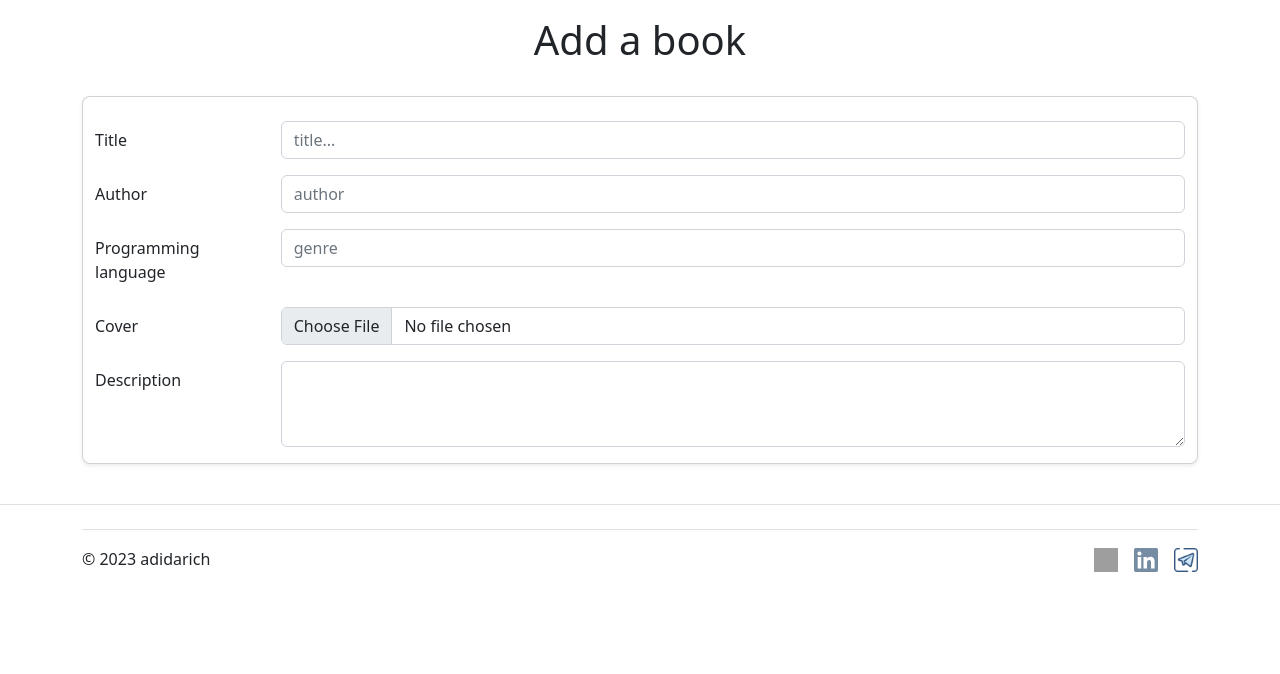
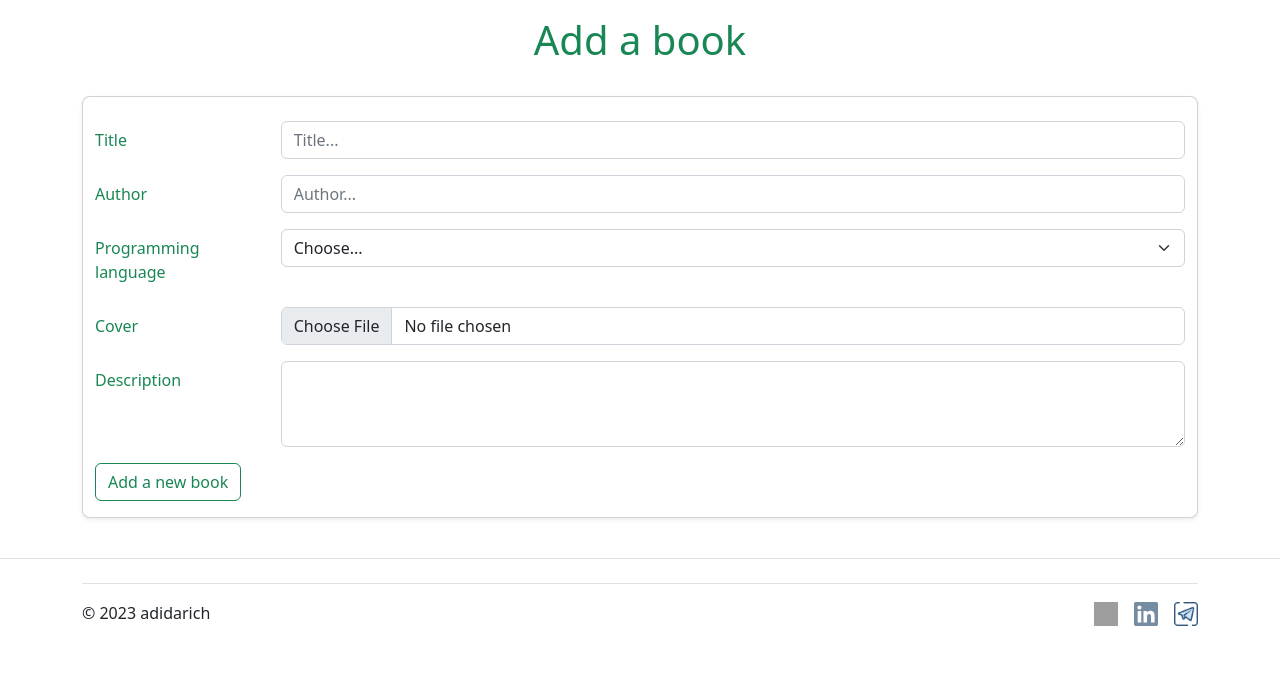
Before and after one commit to adidarich/bookstore, a Flask app: page /add_book in a window 1280 px wide. Shown: the part 126-800 px from the top of the page. Run offline with Flask 3, Linux system fonts and the light colour scheme; grey boxes are pictures that could not be loaded.

Commit message:
finished templates (add_books.html)

```diff
--- a/templates/add_book.html
+++ b/templates/add_book.html
@@ -1,43 +1,61 @@
 {% extends 'base.html' %} {% block title %} {% endblock %} {% block body %}
 <header class="py-3 mb-4 border-bottom">
     <div class="container d-flex flex-wrap justify-content-center">
-        <h1 align="center">Add a book</h1>
+        <h1 align="center" class="text-success">Add a book</h1>
             <div class="container mx-auto mt-4">
                 <div class="row justify-content-center">
                     <div class="card mb-4 rounded-3 shadow-sm">
                         <form method="POST">
                             <br>
                             <div class="mb-3 row">
-                                <label for="title" class="col-sm-2 col-form-label">Title</label>
+                                <label for="title" class="col-sm-2 col-form-label text-success">Title</label>
                             <div class="col-sm-10">
-                                <input type="text" class="form-control" name="title" id="title" placeholder="title...">
+                                <input type="text" class="form-control" name="title" id="title" placeholder="Title...">
                             </div>
                             </div>
                             <div class="mb-3 row">
-                                <label for="author" class="col-sm-2 col-form-label">Author</label>
+                                <label for="author" class="col-sm-2 col-form-label text-success">Author</label>
                             <div class="col-sm-10">
-                                 <input type="text" class="form-control" name="author" id="author" placeholder="author">
+                                 <input type="text" class="form-control" name="author" id="author" placeholder="Author...">
                             </div>
                             </div>
                             <div class="mb-3 row">
-                                <label for="pl" class="col-sm-2 col-form-label">Programming language</label>
+                                <label for="pl" class="col-sm-2 col-form-label text-success">Programming language</label>
+                                    <div class="col-sm-10">
+                                        <select class="form-select" name="pl" id="pl">
+                                            <option selected>Choose...</option>
+                                            <option value="1">C</option>
+                                            <option value="2">C#</option>
+                                            <option value="3">C++</option>
+                                            <option value="4">Java</option>
+                                            <option value="5">JavaScript</option>
+                                            <option value="6">Ruby</option>
+                                            <option value="7">Python</option>
+                                            <option value="8">Go</option>
+                                            <option value="9">php</option>
+                                            <option value="10">Swift</option>
+                                            <option value="11">SQL</option>
+                                            <option value="12">others...</option>
+                                        </select>
+                                    </div>
+                            </div>
+                            <div class="mb-3 row">
+                                <label for="cover" class="col-sm-2 col-form-label text-success">Cover</label>
                             <div class="col-sm-10">
-                                 <input type="text" class="form-control" name="pl" id="pl" placeholder="genre">
+                                 <input type="file" class="form-control" name="cover" id="cover" placeholder="Cover...">
                             </div>
                             </div>
                             <div class="mb-3 row">
-                                <label for="cover" class="col-sm-2 col-form-label">Cover</label>
-                            <div class="col-sm-10">
-                                 <input type="file" class="form-control" name="cover" id="cover" placeholder="cover">
-                            </div>
-                            </div>
-                            <div class="mb-3 row">
-                                <label for="description" class="col-sm-2 col-form-label">Description</label>
+                                <label for="description" class="col-sm-2 col-form-label text-success">Description</label>
                             <div class="col-sm-10">
                                  <textarea class="form-control" name="description" id="description" rows="3"></textarea>
                             </div>
                             </div>
-
+                                <div class="mb-3 row">
+                                    <div class="col-sm-10">
+                                         <button type="button" class="btn btn-outline-success">Add a new book</button>
+                                    </div>
+                                </div>
                         </form>
                     </div>
                 </div>
--- a/templates/home.html
+++ b/templates/home.html
@@ -4,9 +4,10 @@
 {% endblock %}
 
 {% block body %}
+<header class="py-3 mb-4 border-bottom">
     <div class="container d-flex flex-wrap justify-content-center">
-    <div class="p-4 p-md-5 mb-4 rounded text-bg-white">
-        <h1 class="text-center text-success">Welcome to BookStore!</h1>
+            <h1 align="center" class="text-success">Welcome to BookStore!</h1>
+                <div class="container mx-auto mt-4">
                     <p class="text-center">This is an online library for those who want to learn about the world of IT,
                         wants to learn a new profession. Here you will find books that are interconnected with the IT industry,
                         more precisely with programming. There are different books on different programming languages here.
@@ -15,6 +16,7 @@
                     <img class="rounded mx-auto d-block" src="static/images/others.png" alt="picture PL">
                 </div>
     </div>
+</header>
    <div class="container">
   <footer class="d-flex flex-wrap justify-content-between align-items-center py-3 my-4 border-top">
     <div class="col-md-4 d-flex align-items-center">
--- a/templates/library.html
+++ b/templates/library.html
@@ -1,7 +1,7 @@
 {% extends 'base.html' %} {% block title %} {% endblock %} {% block body %}
 <header class="py-3 mb-4 border-bottom">
     <div class="container d-flex flex-wrap justify-content-center">
-         <h1 align="center">Library</h1>
+         <h1 align="center" class="text-success">Library</h1>
             <div class="container mx-auto mt-4">
              <div class="row justify-content-center">
                  <div class="row row-cols-1 row-cols-md-3 mb-3 text-center">
```
Also changed, not shown: instance/registration.db. Lines whose indentation alone changed are shown as unchanged.
